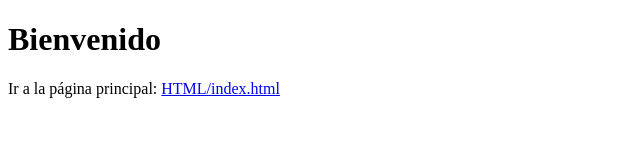
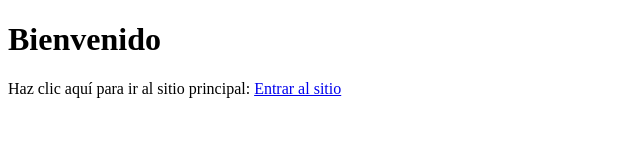
Before and after one commit to TimurTwerKing/Valorant, a plain HTML site: page index.html in a window 1280 px wide. Shown: the whole page, without its empty margins (0-640 px from the left). Drawn offline with Linux system fonts and the light colour scheme.

Commit message:
Update index.html

```diff
--- a/index.html
+++ b/index.html
@@ -1,12 +1,12 @@
-<!-- index.html en la raíz del proyecto -->
+<!-- /index.html -->
 <!DOCTYPE html>
 <html lang="es">
 <head>
   <meta charset="UTF-8">
-  <title>Inicio del Proyecto</title>
+  <title>Inicio</title>
 </head>
 <body>
   <h1>Bienvenido</h1>
-  <p>Ir a la página principal: <a href="html/index.html">HTML/index.html</a></p>
+  <p>Haz clic aquí para ir al sitio principal: <a href="html/index.html">Entrar al sitio</a></p>
 </body>
 </html>
```
